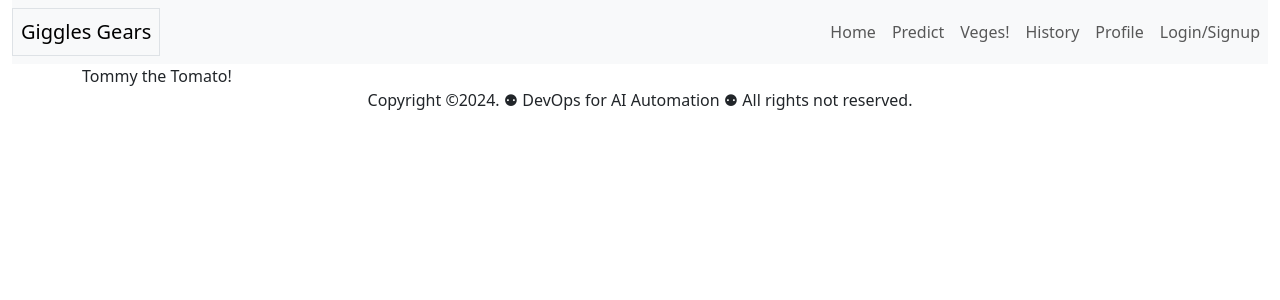
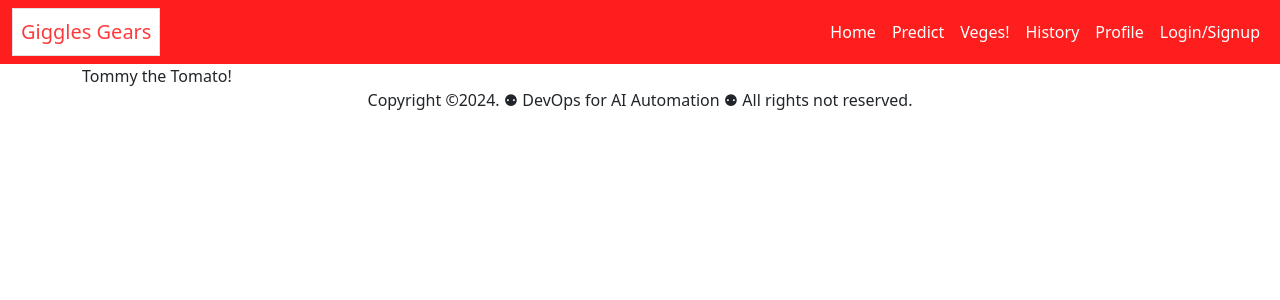
Before and after one commit to moustacheManHere/Vegetable-CNN-App, a Flask app: page / in a window 1280 px wide. Shown: the top 300 px of the page. Run offline with Flask 3, Linux system fonts and the light colour scheme.

Commit message:
Closes #20, Finished creating Navbar

```diff
--- /dev/null
+++ b/application/static/css/nav.css
@@ -0,0 +1,17 @@
+#navbar {
+    background-color: #ff1e1e;
+}
+
+.navbar-brand {
+    background-color: white;
+    color: #fe3b3b;
+}
+
+.navbar-nav .nav-link {
+    color: white;
+}
+
+.navbar-nav .nav-link:hover {
+    background-color: white;
+    color: #ff1e1e;
+}
--- a/application/templates/includes/nav.html
+++ b/application/templates/includes/nav.html
@@ -1,7 +1,7 @@
-<header class="container-fluid">
+<header class="container-fluid" id="navbar">
     <div class="row">
         <div class="col-lg-12">
-          <nav class="navbar navbar-expand-lg navbar-light bg-light">
+            <nav class="navbar navbar-expand-lg navbar-light">
                 <a class="navbar-brand border p-2" href="/">Giggles Gears</a>
                 <ul class="navbar-nav ms-auto">
                     <li class="nav-item">
--- a/application/templates/layout.html
+++ b/application/templates/layout.html
@@ -5,7 +5,7 @@
 
       <link href="https://cdn.jsdelivr.net/npm/bootstrap@5.3.2/dist/css/bootstrap.min.css" rel="stylesheet" integrity="sha384-T3c6CoIi6uLrA9TneNEoa7RxnatzjcDSCmG1MXxSR1GAsXEV/Dwwykc2MPK8M2HN" crossorigin="anonymous">
       <script src="https://cdn.jsdelivr.net/npm/bootstrap@5.3.2/dist/js/bootstrap.bundle.min.js" integrity="sha384-C6RzsynM9kWDrMNeT87bh95OGNyZPhcTNXj1NW7RuBCsyN/o0jlpcV8Qyq46cDfL" crossorigin="anonymous"></script>
-
+      <link rel="stylesheet" href="../static/css/nav.css">
    </head>
    <body>
       {% include "includes/nav.html" %}
```
Also changed, not shown: Docs/Website.md (+5 -0 lines). Lines whose indentation alone changed are shown as unchanged.
